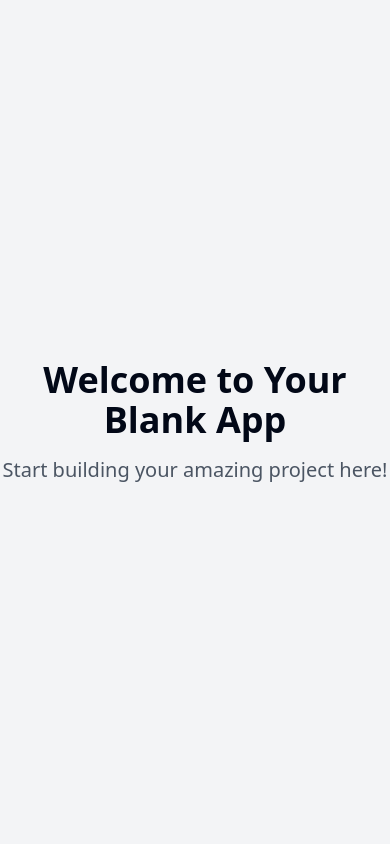
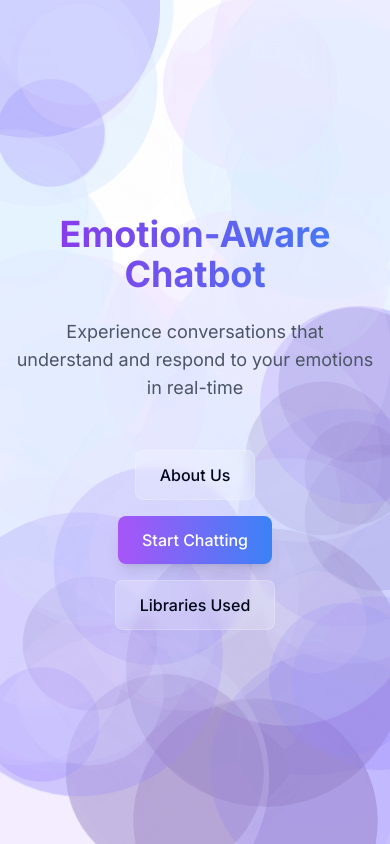
Before and after one commit to Shlok-Jadhav00/emotionflow-chat-portal, a React (Vite) app: page / in a window 390 px wide. Built offline with nearby package versions, Linux system fonts and the light colour scheme.

Commit message:
feat: Implement landing page
Implement a modern, responsive landing page with a dynamic background, centered layout, and key features like a title, call-to-action button, and navigation buttons.

```diff
--- a/index.html
+++ b/index.html
@@ -1,22 +1,20 @@
+
 <!DOCTYPE html>
 <html lang="en">
   <head>
     <meta charset="UTF-8" />
     <meta name="viewport" content="width=device-width, initial-scale=1.0" />
-    <title>emotionflow-chat-portal</title>
-    <meta name="description" content="Lovable Generated Project" />
-    <meta name="author" content="Lovable" />
-
-    <meta property="og:title" content="emotionflow-chat-portal" />
-    <meta property="og:description" content="Lovable Generated Project" />
+    <title>EmotionFlow Chat Portal</title>
+    <meta name="description" content="AI-powered emotional intelligence chatbot" />
+    <link rel="stylesheet" href="https://fonts.googleapis.com/css2?family=Inter:wght@400;500;600;700&display=swap" />
+    <meta property="og:title" content="EmotionFlow Chat" />
+    <meta property="og:description" content="AI-powered emotional intelligence chatbot" />
     <meta property="og:type" content="website" />
     <meta property="og:image" content="https://lovable.dev/opengraph-image-p98pqg.png" />
-
     <meta name="twitter:card" content="summary_large_image" />
     <meta name="twitter:site" content="@lovable_dev" />
     <meta name="twitter:image" content="https://lovable.dev/opengraph-image-p98pqg.png" />
   </head>
-
   <body>
     <div id="root"></div>
     <!-- IMPORTANT: DO NOT REMOVE THIS SCRIPT TAG OR THIS VERY COMMENT! -->
--- /dev/null
+++ b/src/components/Background.tsx
@@ -0,0 +1,88 @@
+
+import { useEffect, useRef } from 'react';
+
+const Background = () => {
+  const canvasRef = useRef<HTMLCanvasElement>(null);
+
+  useEffect(() => {
+    const canvas = canvasRef.current;
+    if (!canvas) return;
+
+    const ctx = canvas.getContext('2d');
+    if (!ctx) return;
+
+    let animationFrameId: number;
+    let mouseX = 0;
+    let mouseY = 0;
+
+    const resize = () => {
+      canvas.width = window.innerWidth;
+      canvas.height = window.innerHeight;
+    };
+
+    const handleMouseMove = (e: MouseEvent) => {
+      mouseX = e.clientX;
+      mouseY = e.clientY;
+    };
+
+    window.addEventListener('resize', resize);
+    window.addEventListener('mousemove', handleMouseMove);
+    resize();
+
+    const particles: Array<{
+      x: number;
+      y: number;
+      dx: number;
+      dy: number;
+      size: number;
+      color: string;
+    }> = [];
+
+    const colors = ['#9b87f5', '#7E69AB', '#E5DEFF', '#D3E4FD'];
+
+    for (let i = 0; i < 50; i++) {
+      particles.push({
+        x: Math.random() * canvas.width,
+        y: Math.random() * canvas.height,
+        dx: (Math.random() - 0.5) * 0.5,
+        dy: (Math.random() - 0.5) * 0.5,
+        size: Math.random() * 100 + 50,
+        color: colors[Math.floor(Math.random() * colors.length)],
+      });
+    }
+
+    const animate = () => {
+      ctx.fillStyle = 'rgba(255, 255, 255, 0.1)';
+      ctx.fillRect(0, 0, canvas.width, canvas.height);
+
+      particles.forEach((particle) => {
+        particle.x += particle.dx + (mouseX - canvas.width / 2) * 0.0001;
+        particle.y += particle.dy + (mouseY - canvas.height / 2) * 0.0001;
+
+        if (particle.x < 0) particle.x = canvas.width;
+        if (particle.x > canvas.width) particle.x = 0;
+        if (particle.y < 0) particle.y = canvas.height;
+        if (particle.y > canvas.height) particle.y = 0;
+
+        ctx.beginPath();
+        ctx.arc(particle.x, particle.y, particle.size, 0, Math.PI * 2);
+        ctx.fillStyle = particle.color + '20';
+        ctx.fill();
+      });
+
+      animationFrameId = requestAnimationFrame(animate);
+    };
+
+    animate();
+
+    return () => {
+      window.removeEventListener('resize', resize);
+      window.removeEventListener('mousemove', handleMouseMove);
+      cancelAnimationFrame(animationFrameId);
+    };
+  }, []);
+
+  return <canvas ref={canvasRef} className="fixed inset-0 -z-10" />;
+};
+
+export default Background;
--- /dev/null
+++ b/src/components/Button.tsx
@@ -0,0 +1,31 @@
+
+import { cn } from "@/lib/utils";
+import { ButtonHTMLAttributes, forwardRef } from "react";
+
+interface ButtonProps extends ButtonHTMLAttributes<HTMLButtonElement> {
+  variant?: 'primary' | 'secondary';
+}
+
+const Button = forwardRef<HTMLButtonElement, ButtonProps>(
+  ({ className, variant = 'secondary', children, ...props }, ref) => {
+    return (
+      <button
+        className={cn(
+          "px-6 py-3 rounded-lg font-medium transition-all duration-200 backdrop-blur-sm",
+          "hover:transform hover:scale-105 active:scale-100",
+          variant === 'primary'
+            ? "bg-gradient-to-r from-purple-500 to-blue-500 text-white shadow-lg hover:shadow-xl"
+            : "bg-white/20 hover:bg-white/30 border border-white/20",
+          className
+        )}
+        ref={ref}
+        {...props}
+      >
+        {children}
+      </button>
+    );
+  }
+);
+Button.displayName = "Button";
+
+export default Button;
--- a/src/pages/Index.tsx
+++ b/src/pages/Index.tsx
@@ -1,12 +1,34 @@
-// Update this page (the content is just a fallback if you fail to update the page)
+
+import Background from '@/components/Background';
+import Button from '@/components/Button';
 
 const Index = () => {
   return (
-    <div className="min-h-screen flex items-center justify-center bg-gray-100">
-      <div className="text-center">
-        <h1 className="text-4xl font-bold mb-4">Welcome to Your Blank App</h1>
-        <p className="text-xl text-gray-600">Start building your amazing project here!</p>
-      </div>
+    <div className="min-h-screen flex flex-col items-center justify-center px-4 font-inter">
+      <Background />
+
+      <main className="w-full max-w-4xl mx-auto text-center relative">
+        <div className="mb-12 space-y-6">
+          <h1 className="text-4xl md:text-6xl font-bold bg-clip-text text-transparent bg-gradient-to-r from-purple-600 to-blue-500">
+            Emotion-Aware Chatbot
+          </h1>
+          <p className="text-lg md:text-xl text-gray-600 max-w-2xl mx-auto">
+            Experience conversations that understand and respond to your emotions in real-time
+          </p>
+        </div>
+
+        <div className="flex flex-col md:flex-row gap-4 justify-center items-center">
+          <Button>
+            About Us
+          </Button>
+          <Button variant="primary" className="md:mx-4">
+            Start Chatting
+          </Button>
+          <Button>
+            Libraries Used
+          </Button>
+        </div>
+      </main>
     </div>
   );
 };
--- a/tailwind.config.ts
+++ b/tailwind.config.ts
@@ -1,3 +1,4 @@
+
 import type { Config } from "tailwindcss";
 
 export default {
@@ -12,85 +13,70 @@ export default {
   theme: {
     container: {
       center: true,
-			padding: '2rem',
+      padding: "2rem",
       screens: {
-				'2xl': '1400px'
-			}
+        "2xl": "1400px",
+      },
     },
     extend: {
+      fontFamily: {
+        inter: ["Inter", "sans-serif"],
+      },
       colors: {
-				border: 'hsl(var(--border))',
-				input: 'hsl(var(--input))',
-				ring: 'hsl(var(--ring))',
-				background: 'hsl(var(--background))',
-				foreground: 'hsl(var(--foreground))',
+        border: "hsl(var(--border))",
+        input: "hsl(var(--input))",
+        ring: "hsl(var(--ring))",
+        background: "hsl(var(--background))",
+        foreground: "hsl(var(--foreground))",
         primary: {
-					DEFAULT: 'hsl(var(--primary))',
-					foreground: 'hsl(var(--primary-foreground))'
+          DEFAULT: "hsl(var(--primary))",
+          foreground: "hsl(var(--primary-foreground))",
         },
         secondary: {
-					DEFAULT: 'hsl(var(--secondary))',
-					foreground: 'hsl(var(--secondary-foreground))'
+          DEFAULT: "hsl(var(--secondary))",
+          foreground: "hsl(var(--secondary-foreground))",
         },
         destructive: {
-					DEFAULT: 'hsl(var(--destructive))',
-					foreground: 'hsl(var(--destructive-foreground))'
+          DEFAULT: "hsl(var(--destructive))",
+          foreground: "hsl(var(--destructive-foreground))",
         },
         muted: {
-					DEFAULT: 'hsl(var(--muted))',
-					foreground: 'hsl(var(--muted-foreground))'
+          DEFAULT: "hsl(var(--muted))",
+          foreground: "hsl(var(--muted-foreground))",
         },
         accent: {
-					DEFAULT: 'hsl(var(--accent))',
-					foreground: 'hsl(var(--accent-foreground))'
+          DEFAULT: "hsl(var(--accent))",
+          foreground: "hsl(var(--accent-foreground))",
         },
         popover: {
-					DEFAULT: 'hsl(var(--popover))',
-					foreground: 'hsl(var(--popover-foreground))'
+          DEFAULT: "hsl(var(--popover))",
+          foreground: "hsl(var(--popover-foreground))",
         },
         card: {
-					DEFAULT: 'hsl(var(--card))',
-					foreground: 'hsl(var(--card-foreground))'
+          DEFAULT: "hsl(var(--card))",
+          foreground: "hsl(var(--card-foreground))",
         },
-				sidebar: {
-					DEFAULT: 'hsl(var(--sidebar-background))',
-					foreground: 'hsl(var(--sidebar-foreground))',
-					primary: 'hsl(var(--sidebar-primary))',
-					'primary-foreground': 'hsl(var(--sidebar-primary-foreground))',
-					accent: 'hsl(var(--sidebar-accent))',
-					'accent-foreground': 'hsl(var(--sidebar-accent-foreground))',
-					border: 'hsl(var(--sidebar-border))',
-					ring: 'hsl(var(--sidebar-ring))'
-				}
       },
       borderRadius: {
-				lg: 'var(--radius)',
-				md: 'calc(var(--radius) - 2px)',
-				sm: 'calc(var(--radius) - 4px)'
+        lg: "var(--radius)",
+        md: "calc(var(--radius) - 2px)",
+        sm: "calc(var(--radius) - 4px)",
       },
       keyframes: {
-				'accordion-down': {
-					from: {
-						height: '0'
+        "accordion-down": {
+          from: { height: "0" },
+          to: { height: "var(--radix-accordion-content-height)" },
         },
-					to: {
-						height: 'var(--radix-accordion-content-height)'
-					}
+        "accordion-up": {
+          from: { height: "var(--radix-accordion-content-height)" },
+          to: { height: "0" },
         },
-				'accordion-up': {
-					from: {
-						height: 'var(--radix-accordion-content-height)'
-					},
-					to: {
-						height: '0'
-					}
-				}
       },
       animation: {
-				'accordion-down': 'accordion-down 0.2s ease-out',
-				'accordion-up': 'accordion-up 0.2s ease-out'
-			}
-		}
+        "accordion-down": "accordion-down 0.2s ease-out",
+        "accordion-up": "accordion-up 0.2s ease-out",
+      },
+    },
   },
   plugins: [require("tailwindcss-animate")],
 } satisfies Config;
```
Lines whose indentation alone changed are shown as unchanged.
